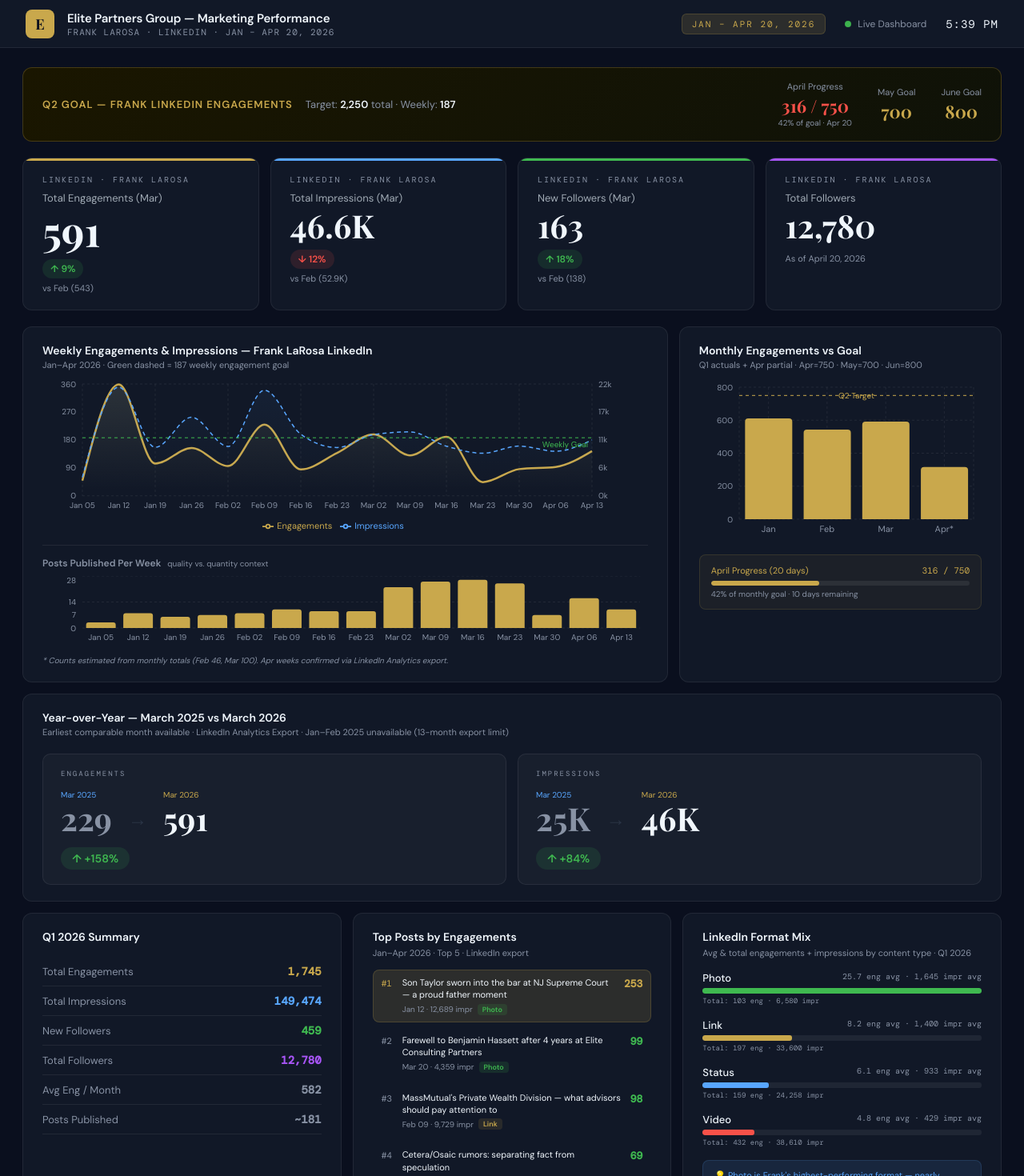
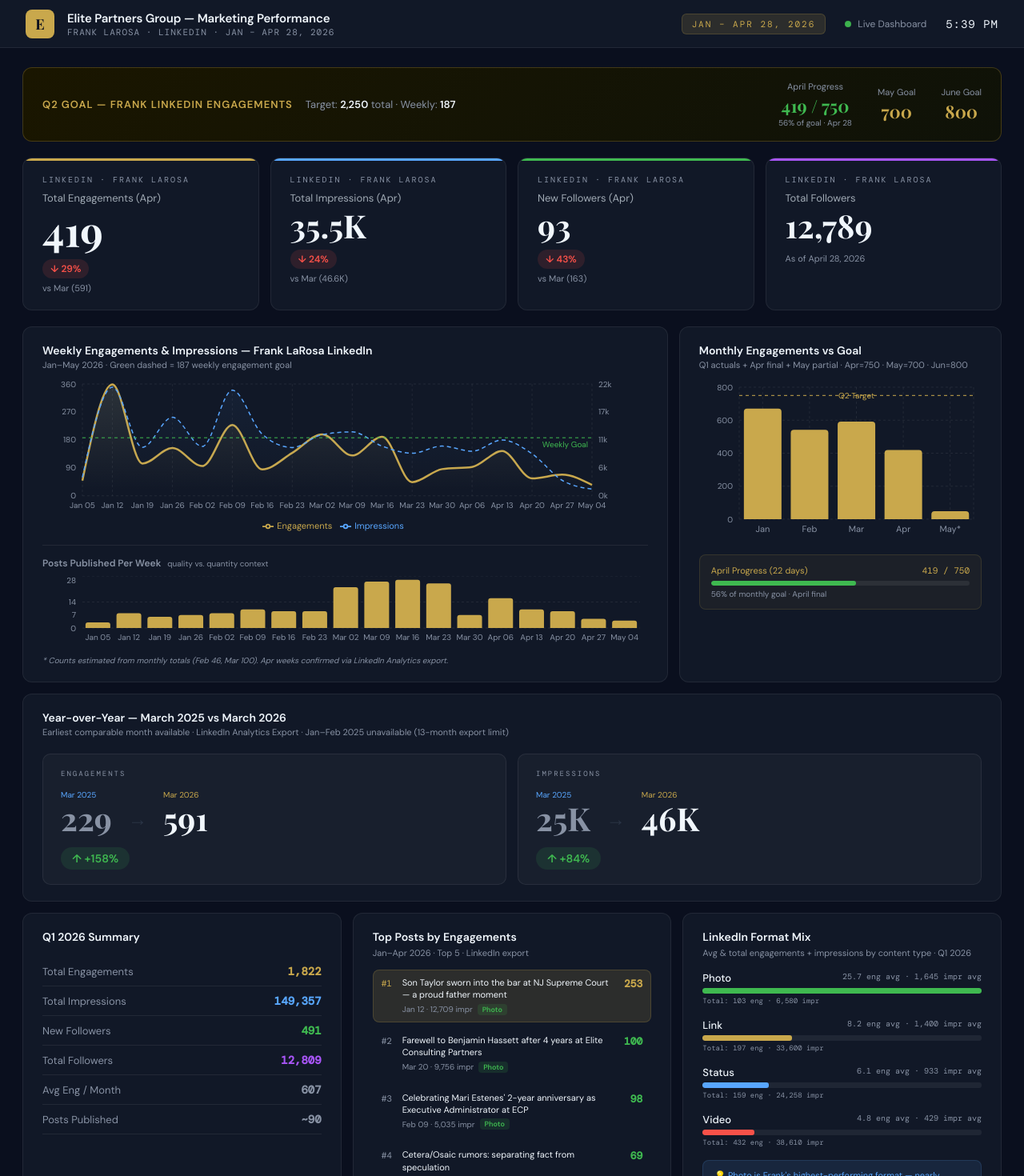
Before and after one commit to acostapabloEC/epg-marketing-dashboard, a React (Vite) app: page / in a window 1280 px wide. Shown: the top 1470 px of the page at 80% size. Built offline with nearby package versions, Linux system fonts and the light colour scheme.

Commit message:
update data Jan-May 2026, fix bar cursor, top posts corrected

```diff
--- a/src/App.jsx
+++ b/src/App.jsx
@@ -11,7 +11,7 @@
   { week: "Jan 19", engagements: 104, impressions: 9534,  posts: 6  },
   { week: "Jan 26", engagements: 154, impressions: 15452, posts: 7  },
   { week: "Feb 02", engagements: 96,  impressions: 9714,  posts: 8  },
-  { week: "Feb 09", engagements: 229, impressions: 20769, posts: 10 },
+  { week: "Feb 09", engagements: 228, impressions: 20769, posts: 10 },
   { week: "Feb 16", engagements: 85,  impressions: 12127, posts: 9  },
   { week: "Feb 23", engagements: 138, impressions: 9501,  posts: 9  },
   { week: "Mar 02", engagements: 198, impressions: 12040, posts: 22 },
@@ -21,21 +21,25 @@
   { week: "Mar 30", engagements: 86,  impressions: 9787,  posts: 7  },
   { week: "Apr 06", engagements: 93,  impressions: 8771,  posts: 16 },
   { week: "Apr 13", engagements: 144, impressions: 10993, posts: 10 },
+  { week: "Apr 20", engagements: 56,  impressions: 8273,  posts: 9  },
+  { week: "Apr 27", engagements: 68,  impressions: 3073,  posts: 5  },
+  { week: "May 04", engagements: 35,  impressions: 1306,  posts: 4  },
 ];
 
 const monthlyData = [
-  { month: "Jan", engagements: 611, goal: 750 },
-  { month: "Feb", engagements: 543, goal: 750 },
-  { month: "Mar", engagements: 591, goal: 750 },
-  { month: "Apr*", engagements: 316, goal: 750 },
+  { month: "Jan",  engagements: 670, goal: 750 },
+  { month: "Feb",  engagements: 542, goal: 750 },
+  { month: "Mar",  engagements: 591, goal: 750 },
+  { month: "Apr",  engagements: 419, goal: 750 },
+  { month: "May*", engagements: 48,  goal: 700 },
 ];
 
 const topPosts = [
-  { date: "Jan 12", engagements: 253, impressions: 12689, format: "Photo",  preview: "Son Taylor sworn into the bar at NJ Supreme Court — a proud father moment" },
-  { date: "Mar 20", engagements: 99,  impressions: 4359,  format: "Photo",  preview: "Farewell to Benjamin Hassett after 4 years at Elite Consulting Partners" },
-  { date: "Feb 09", engagements: 98,  impressions: 9729,  format: "Link",   preview: "MassMutual's Private Wealth Division — what advisors should pay attention to" },
-  { date: "Jan 15", engagements: 69,  impressions: 3953,  format: "Status", preview: "Cetera/Osaic rumors: separating fact from speculation" },
-  { date: "Feb 14", engagements: 65,  impressions: 5023,  format: "Photo",  preview: "Valentine's Day: building Elite and building a life with Kim" },
+  { date: "Jan 12", engagements: 253, impressions: 12709, format: "Photo",  preview: "Son Taylor sworn into the bar at NJ Supreme Court — a proud father moment" },
+  { date: "Mar 20", engagements: 100, impressions: 9756,  format: "Photo",  preview: "Farewell to Benjamin Hassett after 4 years at Elite Consulting Partners" },
+  { date: "Feb 09", engagements: 98,  impressions: 5035,  format: "Photo",  preview: "Celebrating Mari Estenes' 2-year anniversary as Executive Administrator at ECP" },
+  { date: "Jan 15", engagements: 69,  impressions: 4388,  format: "Status", preview: "Cetera/Osaic rumors: separating fact from speculation" },
+  { date: "Feb 14", engagements: 65,  impressions: 3958,  format: "Photo",  preview: "Valentine's Day: building Elite and building a life with Kim" },
 ];
 
 const formatColors = { Photo: "#3fb950", Link: "#c9a84c", Status: "#58a6ff", Video: "#f85149" };
@@ -103,10 +107,10 @@
 }
 
 export default function App() {
-  const engMoM  = Math.round(((591 - 543) / 543) * 100);
-  const imprMoM = Math.round(((46576 - 52925) / 52925) * 100);
-  const follMoM = Math.round(((163 - 138) / 138) * 100);
-  const aprEng  = 316;
+  const engMoM  = Math.round(((419 - 591) / 591) * 100);
+  const imprMoM = Math.round(((35497 - 46576) / 46576) * 100);
+  const follMoM = Math.round(((93 - 163) / 163) * 100);
+  const aprEng  = 419;
   const aprGoal = 750;
   const aprPct  = Math.round((aprEng / aprGoal) * 100);
   const maxFmtEng = Math.max(...formatMix.map(f => f.avgEng));
@@ -128,11 +132,11 @@
           <div style={{ width: 36, height: 36, background: GOLD, borderRadius: 8, display: "flex", alignItems: "center", justifyContent: "center", fontFamily: "'Playfair Display', serif", fontSize: 18, fontWeight: 700, color: "#0a0f1e" }}>E</div>
           <div>
             <div style={{ fontSize: 15, fontWeight: 600, letterSpacing: "-0.01em" }}>Elite Partners Group — Marketing Performance</div>
-            <div style={{ fontFamily: "'DM Mono', monospace", fontSize: 11, color: MUTED, letterSpacing: 1, textTransform: "uppercase" }}>Frank LaRosa · LinkedIn · Jan – Apr 20, 2026</div>
+            <div style={{ fontFamily: "'DM Mono', monospace", fontSize: 11, color: MUTED, letterSpacing: 1, textTransform: "uppercase" }}>Frank LaRosa · LinkedIn · Jan – Apr 28, 2026</div>
           </div>
         </div>
         <div style={{ display: "flex", alignItems: "center", gap: 24 }}>
-          <div style={{ fontFamily: "'DM Mono', monospace", fontSize: 11, letterSpacing: 2, textTransform: "uppercase", background: GOLD_DIM, color: GOLD, padding: "5px 12px", borderRadius: 6, border: `1px solid rgba(201,168,76,0.2)` }}>Jan – Apr 20, 2026</div>
+          <div style={{ fontFamily: "'DM Mono', monospace", fontSize: 11, letterSpacing: 2, textTransform: "uppercase", background: GOLD_DIM, color: GOLD, padding: "5px 12px", borderRadius: 6, border: `1px solid rgba(201,168,76,0.2)` }}>Jan – Apr 28, 2026</div>
           <div style={{ display: "flex", alignItems: "center", gap: 8, fontSize: 12, color: MUTED }}>
             <div style={{ width: 8, height: 8, borderRadius: "50%", background: GREEN, animation: "pulse 2s infinite" }} />
             Live Dashboard
@@ -155,7 +159,7 @@
             <div style={{ textAlign: "center" }}>
               <div style={{ fontSize: 11, color: MUTED, marginBottom: 2 }}>April Progress</div>
               <div style={{ fontFamily: "'Playfair Display', serif", fontSize: 22, fontWeight: 700, color: aprPct >= 50 ? GREEN : RED }}>{aprEng} / 750</div>
-              <div style={{ fontSize: 10, color: MUTED }}>{aprPct}% of goal · Apr 20</div>
+              <div style={{ fontSize: 10, color: MUTED }}>{aprPct}% of goal · Apr 28</div>
             </div>
             {[{ label: "May Goal", val: "700" }, { label: "June Goal", val: "800" }].map((g) => (
               <div key={g.label} style={{ textAlign: "center" }}>
@@ -168,17 +172,17 @@
 
         {/* ROW 1: KPI CARDS */}
         <div style={{ display: "grid", gridTemplateColumns: "repeat(4, 1fr)", gap: 14, marginBottom: 20 }}>
-          <KpiCard source="LinkedIn · Frank LaRosa" label="Total Engagements (Mar)" value="591" delta={engMoM} deltaLabel="vs Feb (543)" accent={GOLD} large />
-          <KpiCard source="LinkedIn · Frank LaRosa" label="Total Impressions (Mar)" value="46.6K" delta={imprMoM} deltaLabel="vs Feb (52.9K)" accent={BLUE} />
-          <KpiCard source="LinkedIn · Frank LaRosa" label="New Followers (Mar)" value="163" delta={follMoM} deltaLabel="vs Feb (138)" accent={GREEN} />
-          <KpiCard source="LinkedIn · Frank LaRosa" label="Total Followers" value="12,780" accent={PURPLE} sub="As of April 20, 2026" />
+          <KpiCard source="LinkedIn · Frank LaRosa" label="Total Engagements (Apr)" value="419" delta={engMoM} deltaLabel="vs Mar (591)" accent={GOLD} large />
+          <KpiCard source="LinkedIn · Frank LaRosa" label="Total Impressions (Apr)" value="35.5K" delta={imprMoM} deltaLabel="vs Mar (46.6K)" accent={BLUE} />
+          <KpiCard source="LinkedIn · Frank LaRosa" label="New Followers (Apr)" value="93" delta={follMoM} deltaLabel="vs Mar (163)" accent={GREEN} />
+          <KpiCard source="LinkedIn · Frank LaRosa" label="Total Followers" value="12,789" accent={PURPLE} sub="As of April 28, 2026" />
         </div>
 
         {/* ROW 2: CHARTS */}
         <div style={{ display: "grid", gridTemplateColumns: "2fr 1fr", gap: 14, marginBottom: 14 }}>
           <div style={{ background: SURFACE, border: `1px solid ${BORDER}`, borderRadius: 12, padding: "20px 24px" }}>
             <div style={{ fontSize: 14, fontWeight: 600, marginBottom: 2 }}>Weekly Engagements & Impressions — Frank LaRosa LinkedIn</div>
-            <div style={{ fontSize: 11, color: MUTED, marginBottom: 12 }}>Jan–Apr 2026 · Green dashed = 187 weekly engagement goal</div>
+            <div style={{ fontSize: 11, color: MUTED, marginBottom: 12 }}>Jan–May 2026 · Green dashed = 187 weekly engagement goal</div>
             <ResponsiveContainer width="100%" height={190}>
               <AreaChart data={weeklyData} margin={{ top: 5, right: 10, left: -10, bottom: 0 }}>
                 <defs>
@@ -214,7 +218,7 @@
                   <XAxis dataKey="week" tick={{ fill: MUTED, fontSize: 10 }} axisLine={false} tickLine={false} />
                   <YAxis tick={{ fill: MUTED, fontSize: 10 }} axisLine={false} tickLine={false} />
                   <Tooltip content={<CustomTooltip />} />
-                  <Bar dataKey="posts" name="Posts" fill={GOLD} radius={[3, 3, 0, 0]} />
+                  <Bar dataKey="posts" name="Posts" fill={GOLD} radius={[3, 3, 0, 0]} cursor={false} />
                 </BarChart>
               </ResponsiveContainer>
               <div style={{ fontSize: 10, color: MUTED, marginTop: 4, fontStyle: "italic" }}>
@@ -225,7 +229,7 @@
 
           <div style={{ background: SURFACE, border: `1px solid ${BORDER}`, borderRadius: 12, padding: "20px 24px" }}>
             <div style={{ fontSize: 14, fontWeight: 600, marginBottom: 2 }}>Monthly Engagements vs Goal</div>
-            <div style={{ fontSize: 11, color: MUTED, marginBottom: 16 }}>Q1 actuals + Apr partial · Apr=750 · May=700 · Jun=800</div>
+            <div style={{ fontSize: 11, color: MUTED, marginBottom: 16 }}>Q1 actuals + Apr final + May partial · Apr=750 · May=700 · Jun=800</div>
             <ResponsiveContainer width="100%" height={200}>
               <BarChart data={monthlyData} margin={{ top: 5, right: 10, left: -10, bottom: 0 }}>
                 <CartesianGrid strokeDasharray="3 3" stroke={BORDER} />
@@ -233,18 +237,18 @@
                 <YAxis tick={{ fill: MUTED, fontSize: 10 }} axisLine={false} tickLine={false} />
                 <Tooltip content={<CustomTooltip />} />
                 <ReferenceLine y={750} stroke={GOLD} strokeDasharray="4 4" label={{ value: "Q2 Target", fill: GOLD, fontSize: 10 }} />
-                <Bar dataKey="engagements" name="Engagements" fill={GOLD} radius={[4, 4, 0, 0]} />
+                <Bar dataKey="engagements" name="Engagements" fill={GOLD} radius={[4, 4, 0, 0]} cursor={false} />
               </BarChart>
             </ResponsiveContainer>
             <div style={{ marginTop: 14, padding: "12px 14px", background: "rgba(201,168,76,0.06)", border: `1px solid rgba(201,168,76,0.15)`, borderRadius: 8 }}>
               <div style={{ display: "flex", justifyContent: "space-between", marginBottom: 6 }}>
-                <span style={{ fontSize: 11, color: GOLD }}>April Progress (20 days)</span>
+                <span style={{ fontSize: 11, color: GOLD }}>April Progress (22 days)</span>
                 <span style={{ fontFamily: "'DM Mono', monospace", fontSize: 11, color: GOLD }}>{aprEng} / 750</span>
               </div>
               <div style={{ height: 6, background: "rgba(255,255,255,0.07)", borderRadius: 3, overflow: "hidden" }}>
                 <div style={{ height: "100%", width: `${Math.min(aprPct, 100)}%`, background: aprPct >= 50 ? GREEN : GOLD, borderRadius: 3 }} />
               </div>
-              <div style={{ fontSize: 10, color: MUTED, marginTop: 4 }}>{aprPct}% of monthly goal · 10 days remaining</div>
+              <div style={{ fontSize: 10, color: MUTED, marginTop: 4 }}>{aprPct}% of monthly goal · April final</div>
             </div>
           </div>
         </div>
@@ -296,12 +300,12 @@
           <div style={{ background: SURFACE, border: `1px solid ${BORDER}`, borderRadius: 12, padding: "20px 24px" }}>
             <div style={{ fontSize: 14, fontWeight: 600, marginBottom: 16 }}>Q1 2026 Summary</div>
             {[
-              { label: "Total Engagements",  val: "1,745",   color: GOLD   },
-              { label: "Total Impressions",   val: "149,474", color: BLUE   },
-              { label: "New Followers",        val: "459",    color: GREEN  },
-              { label: "Total Followers",      val: "12,780", color: PURPLE },
-              { label: "Avg Eng / Month",      val: "582",    color: MUTED  },
-              { label: "Posts Published",      val: "~181",   color: MUTED  },
+              { label: "Total Engagements",  val: "1,822",   color: GOLD   },
+              { label: "Total Impressions",   val: "149,357", color: BLUE   },
+              { label: "New Followers",        val: "491",    color: GREEN  },
+              { label: "Total Followers",      val: "12,809", color: PURPLE },
+              { label: "Avg Eng / Month",      val: "607",    color: MUTED  },
+              { label: "Posts Published",      val: "~90",    color: MUTED  },
             ].map((item) => (
               <div key={item.label} style={{ display: "flex", justifyContent: "space-between", alignItems: "center", padding: "9px 0", borderBottom: `1px solid ${BORDER}` }}>
                 <span style={{ fontSize: 13, color: MUTED }}>{item.label}</span>
@@ -358,7 +362,7 @@
       {/* FOOTER */}
       <div style={{ borderTop: `1px solid ${BORDER}`, padding: "12px 32px", display: "flex", justifyContent: "space-between", fontFamily: "'DM Mono', monospace", fontSize: 10, color: MUTED, marginTop: 24 }}>
         <span>Elite Partners Group · Marketing Dashboard · Frank LaRosa LinkedIn</span>
-        <span>Source: LinkedIn Analytics Export · Jan 11 – Apr 20, 2026</span>
+        <span>Source: LinkedIn Analytics Export · Apr 29, 2025 – Apr 28, 2026</span>
         <span>Q2 Goals: Apr 750 · May 700 · Jun 800 · Weekly: 187</span>
       </div>
     </div>
```
